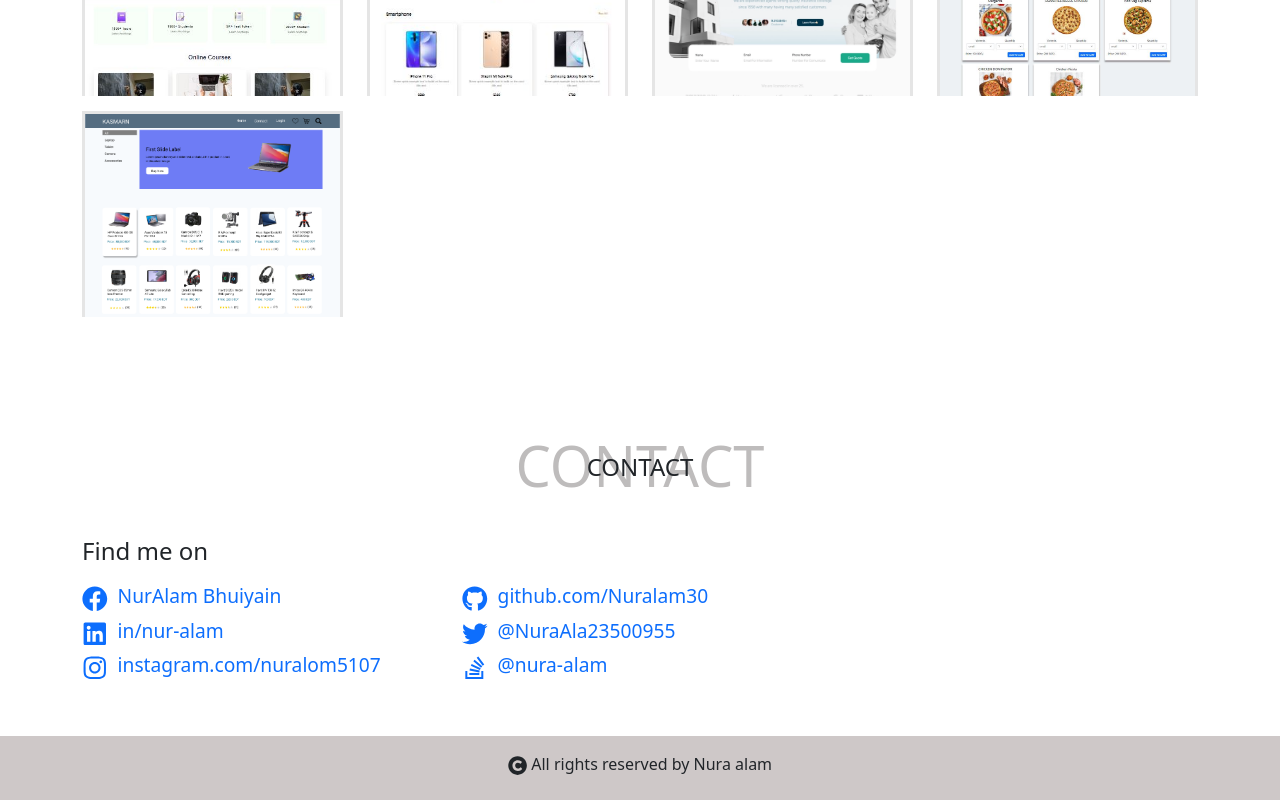
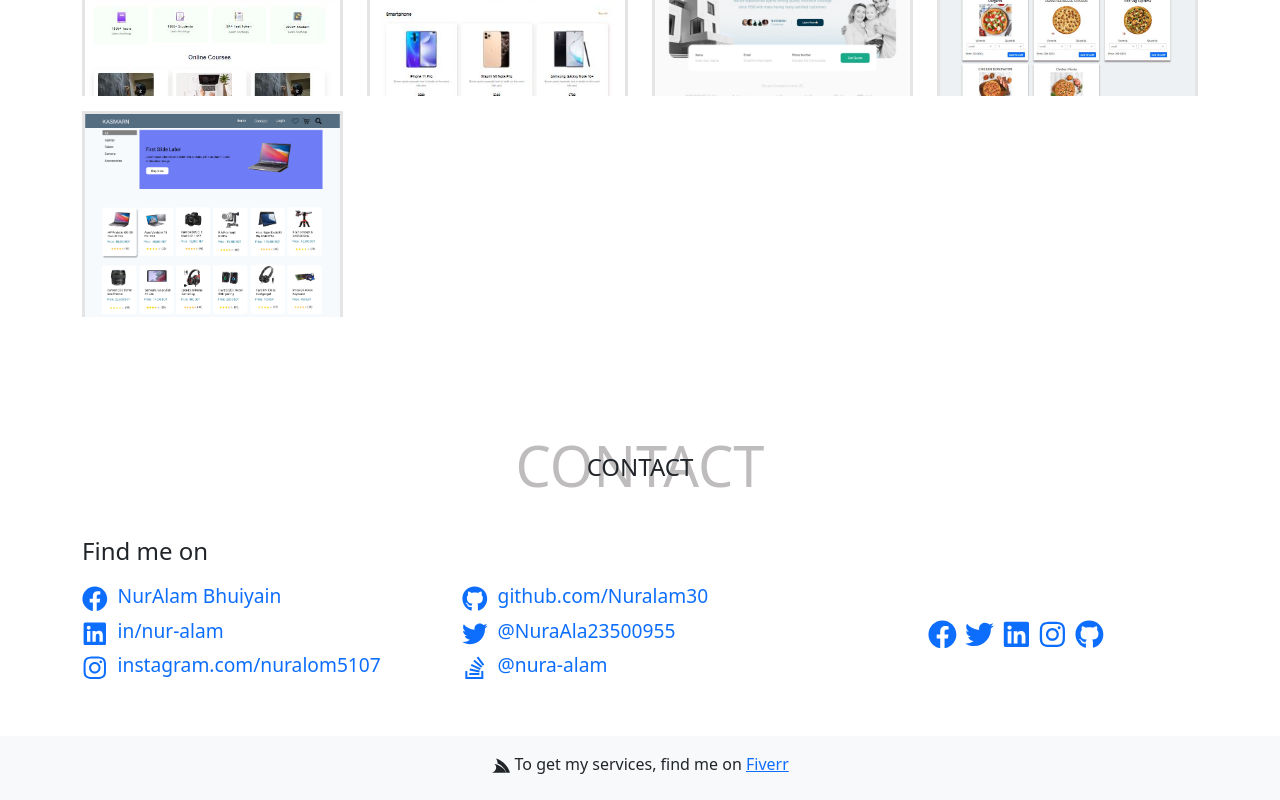
Before and after one commit to Nuralam30/nuralam, a React (Create React App) app: page / in a window 1280 px wide. Shown: the part 3082-3882 px from the top of the page. Built offline with nearby package versions, Linux system fonts and the light colour scheme.

Commit message:
contact section updated

```diff
--- a/src/components/Contact/Contact.css
+++ b/src/components/Contact/Contact.css
@@ -13,3 +13,14 @@
     text-decoration: none;
     margin-left: 10px;
 }
+
+.social-contacts{
+    height: 100%;
+    display: flex;
+    justify-content: center;
+    align-items: center;
+}
+
+.social-contacts a{
+    margin-right: 8px;
+}
--- a/src/components/Contact/Contact.js
+++ b/src/components/Contact/Contact.js
@@ -1,6 +1,7 @@
 import React from 'react';
 import './Contact.css';
 import { FaFacebook, FaGithub, FaInstagram, FaLinkedin, FaStackOverflow, FaTwitter } from 'react-icons/fa';
+import SocialLinks from './../SocialLinks/SocialLinks';
 
 const Contact = () => {
     return (
@@ -13,36 +14,42 @@ const Contact = () => {
                     </div>
 
                     <h4 className='mb-3'>Find me on</h4>
-                    <div className="col-md-4">
+                    <div className="col-md-4 col-12">
                         <div className="contact-links">
                             <div className="link">
                                 <FaFacebook className='font-16 blue' />
-                                <a href="https://web.facebook.com/nuralom.bhuiyain.1">NurAlam Bhuiyain </a>
+                                <a href="https://web.facebook.com/nuralom.bhuiyain.1" target='_blank' rel='noreferrer'>NurAlam Bhuiyain </a>
                             </div>
                             <div className="link">
                                 <FaLinkedin className='font-16 blue' />
-                                <a href="https://www.linkedin.com/in/nur-alam-5a10541b3/">in/nur-alam</a>
+                                <a href="https://www.linkedin.com/in/nur-alam-5a10541b3/" target='_blank' rel='noreferrer'>in/nur-alam</a>
                             </div>
                             <div className="link">
                                 <FaInstagram className='font-16 blue' />
-                                <a href="https://www.instagram.com/nuralom5107/">instagram.com/nuralom5107</a>
+                                <a href="https://www.instagram.com/nuralom5107/" target='_blank' rel='noreferrer'>instagram.com/nuralom5107</a>
                             </div>
                         </div>
                     </div>
-                    <div className="col-md-4">
+                    <div className="col-md-4 col-12">
                         <div className="contact-links">
                             <div className="link">
                                 <FaGithub className='font-16 blue' />
-                                <a href="https://github.com/Nuralam30/">github.com/Nuralam30</a>
+                                <a href="https://github.com/Nuralam30/" target='_blank' rel='noreferrer'>github.com/Nuralam30</a>
                             </div>
                             <div className="link">
                                 <FaTwitter className='font-16 blue' />
-                                <a href="https://twitter.com/NuraAla23500955">@NuraAla23500955</a>
+                                <a href="https://twitter.com/NuraAla23500955" target='_blank' rel='noreferrer'>@NuraAla23500955</a>
                             </div>
                             <div className="link">
                                 <FaStackOverflow className='font-16 blue' />
-                                <a href="https://stackoverflow.com/users/21362808/nura-alam?tab=profile">@nura-alam</a>
+                                <a href="https://stackoverflow.com/users/21362808/nura-alam?tab=profile" target='_blank' rel='noreferrer'>@nura-alam</a>
                             </div>
+                        </div>
+                    </div>
+
+                    <div className="col-md-4 col-12">
+                        <div className="social-contacts">
+                            <SocialLinks />
                         </div>
                     </div>
                 </div>
--- a/src/components/Footer/Footer.js
+++ b/src/components/Footer/Footer.js
@@ -1,10 +1,10 @@
 import React from 'react';
-import { FaCopyright } from 'react-icons/fa';
+import { FaServicestack } from 'react-icons/fa';
 
 const Footer = () => {
     return (
-        <div className='footer bg-gray p-2 pt-3'>
-            <p className='text-center'><FaCopyright className='font-12' /> All rights reserved by Nura alam</p>
+        <div className='footer bg-light p-2 pt-3'>
+            <p className='text-center'><FaServicestack className='font-12' /> To get my services, find me on <a href="https://www.fiverr.com/nuralam30?up_rollout=true" target="_blank" rel="noopener noreferrer">Fiverr</a></p>
         </div>
     );
 };
--- a/src/components/SocialLinks/SocialLinks.js
+++ b/src/components/SocialLinks/SocialLinks.js
@@ -3,12 +3,12 @@ import { FaFacebook, FaInstagram, FaLinkedin, FaTwitter, FaGithub } from 'react-
 
 const SocialLinks = () => {
     return (
-        <div>
-            <a href="#facebook"><FaFacebook className='icon font-18' /></a>
-            <a href="#twitter"><FaTwitter className='icon font-18' /></a>
-            <a href="#linkedin"><FaLinkedin className='icon font-18' /></a>
-            <a href="#instagram"><FaInstagram className='icon font-18' /></a>
-            <a href="#instagram"><FaGithub className='icon font-18' /></a>
+        <div className='social-links'>
+            <a href="https://web.facebook.com/nuralom.bhuiyain.1" target='_blank' rel='noreferrer'><FaFacebook className='icon font-18' /></a>
+            <a href="https://twitter.com/NuraAla23500955" target='_blank' rel='noreferrer'><FaTwitter className='icon font-18' /></a>
+            <a href="https://www.linkedin.com/in/nur-alam-5a10541b3/" target='_blank' rel='noreferrer'><FaLinkedin className='icon font-18' /></a>
+            <a href="https://www.instagram.com/nuralom5107/" target='_blank' rel='noreferrer'><FaInstagram className='icon font-18' /></a>
+            <a href="https://github.com/Nuralam30/" target='_blank' rel='noreferrer'><FaGithub className='icon font-18' /></a>
         </div>
     );
 };
```
